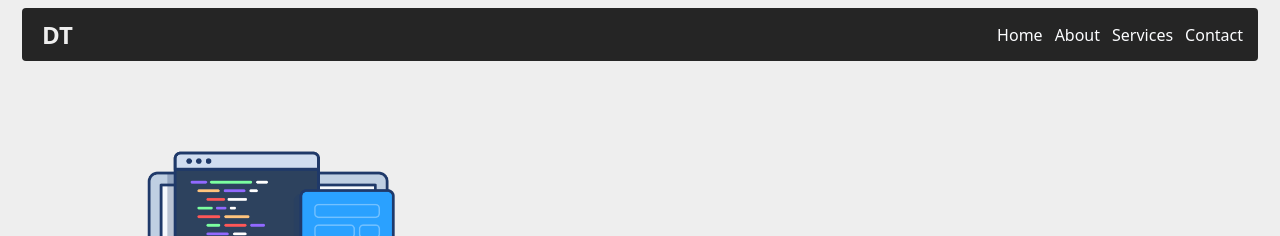
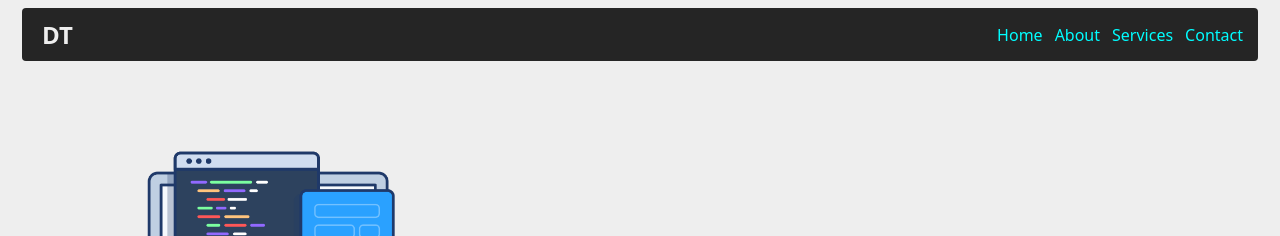
Before and after one commit to dtmaze19-web/Dawit-Timhirtu, a plain HTML site: page web/index.html in a window 1280 px wide. Shown: the top 236 px of the page. Drawn offline with Linux system fonts and the light colour scheme.

Commit message:
Update styles.css

```diff
--- a/web/styles.css
+++ b/web/styles.css
@@ -30,13 +30,13 @@ h2{
     list-style-type: none;
 }
 a{
-    color: rgb(252, 253, 255);
+    color: rgb(0, 253, 255);
     text-decoration: none;
     transition: 1.5s;
 }
 
 a:hover{
-    color: rgb(255, 255, 255);
+    color: red);
 }
 
 img{
```
